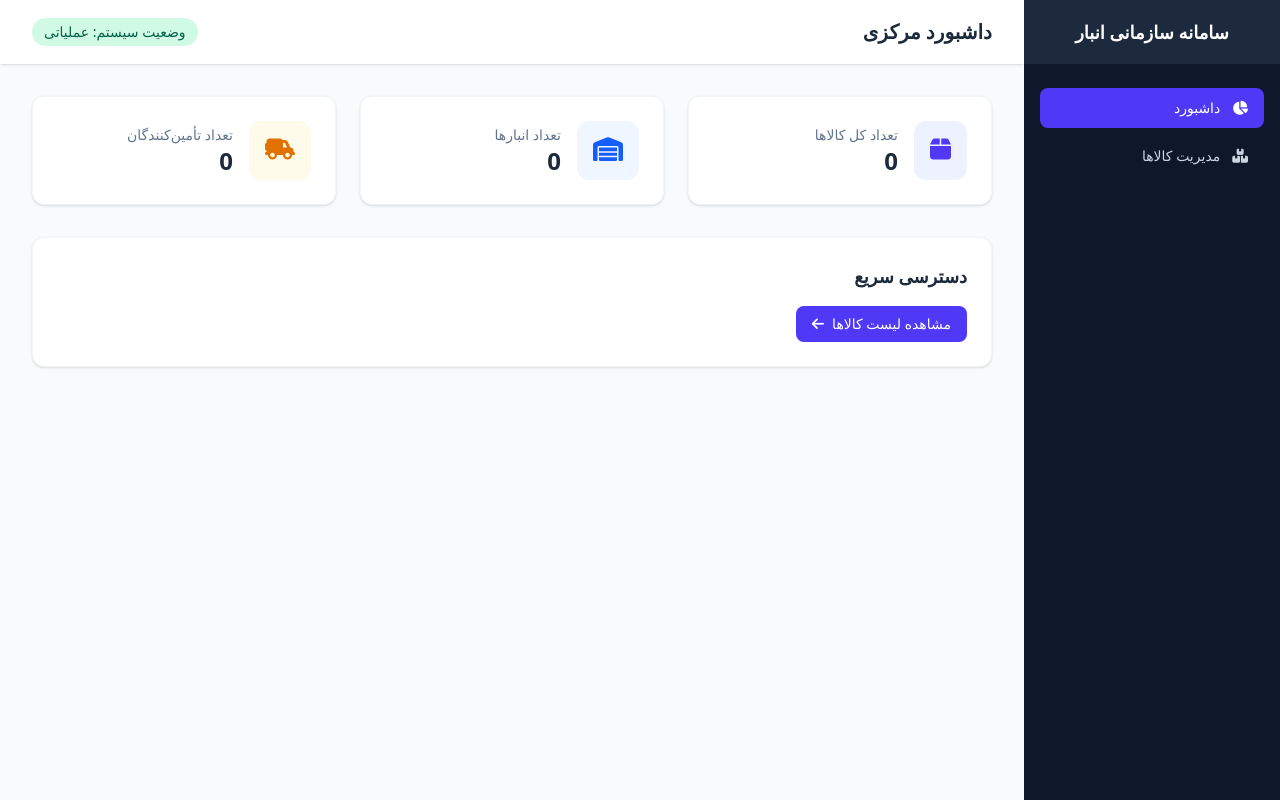
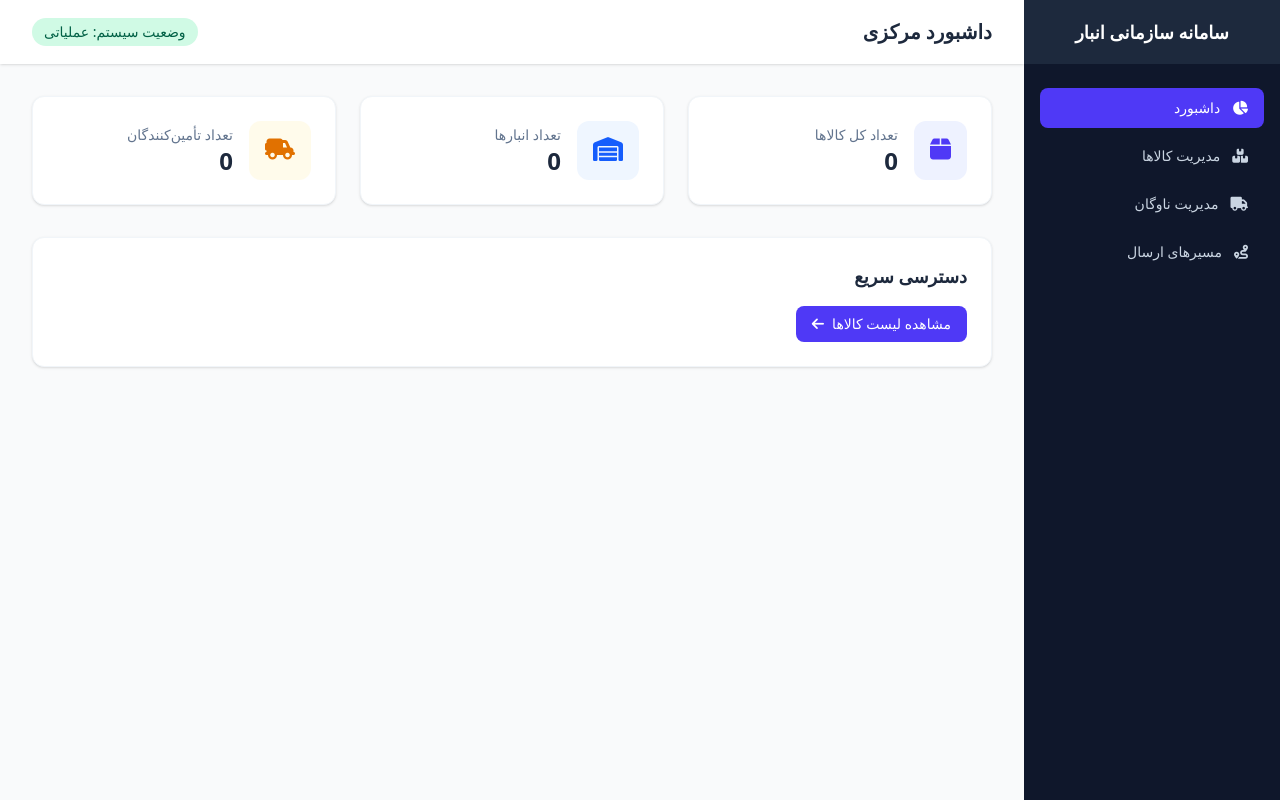
Before and after one commit to soroushTypeG/supply-chain-management-system, a Flask app: page / in a window 1280 px wide. Run offline with Flask 3, Linux system fonts and the light colour scheme.

Commit message:
Update base.html

```diff
--- a/templates/base.html
+++ b/templates/base.html
@@ -24,6 +24,12 @@
                     <a href="/products" class="flex items-center px-4 py-2.5 text-sm font-medium rounded-lg {% if request.path == '/products' %}bg-indigo-600 text-white{% else %}text-slate-300 hover:bg-slate-800 hover:text-white{% endif %}">
                         <i class="fa-solid fa-boxes-stacked ml-3"></i> مدیریت کالاها
                     </a>
+                    <a href="/vehicles" class="flex items-center px-4 py-2.5 text-sm font-medium rounded-lg {% if request.path == '/vehicles' %}bg-indigo-600 text-white{% else %}text-slate-300 hover:bg-slate-800 hover:text-white{% endif %}">
+                        <i class="fa-solid fa-truck ml-3"></i> مدیریت ناوگان
+                    </a>
+                    <a href="/routes" class="flex items-center px-4 py-2.5 text-sm font-medium rounded-lg {% if request.path == '/routes' %}bg-indigo-600 text-white{% else %}text-slate-300 hover:bg-slate-800 hover:text-white{% endif %}">
+                        <i class="fa-solid fa-route ml-3"></i> مسیرهای ارسال
+                    </a>
                 </div>
             </div>
         </div>
```
